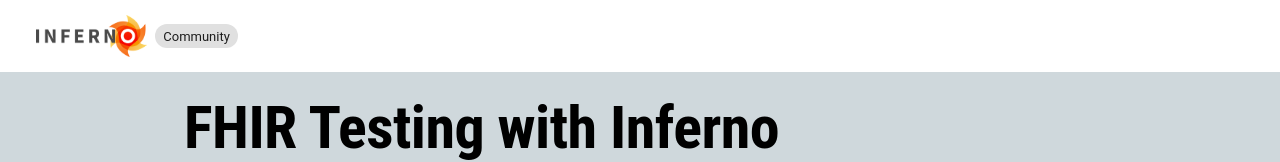
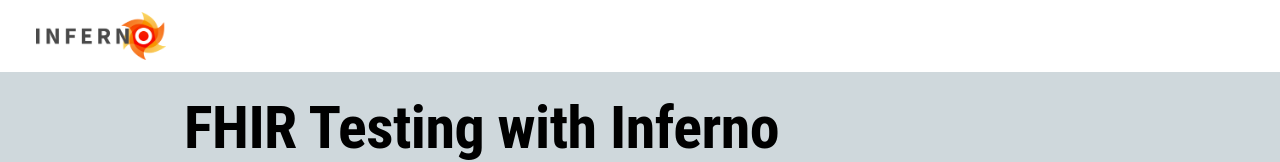
Before and after one commit to inferno-framework/inferno-core, a React app: page / in a window 1280 px wide. Shown: the top 162 px of the page. Built offline with nearby package versions, Linux system fonts and the light colour scheme; no server answers; the HTML template or start-up script is replaced by a standard one.

Commit message:
removing community label from header

```diff
--- a/client/src/components/App/App.tsx
+++ b/client/src/components/App/App.tsx
@@ -23,7 +23,7 @@
   return (
     <Router>
       <ThemeProvider>
-        <Header chipLabel="Community" />
+        <Header />
         <Container maxWidth="lg">
           <Switch>
             <Route exact path="/">
--- a/client/src/components/Header/Header.tsx
+++ b/client/src/components/Header/Header.tsx
@@ -1,14 +1,10 @@
 import React, { FC } from 'react';
 import useStyles from './styles';
 import logo from 'images/inferno_logo.png';
-import { Button, Chip, Container } from '@material-ui/core';
+import { Button, Container } from '@material-ui/core';
 import { useHistory } from 'react-router-dom';
 
-interface HeaderProps {
-  chipLabel?: string;
-}
-
-const Header: FC<HeaderProps> = ({ chipLabel }) => {
+const Header: FC<unknown> = () => {
   const styles = useStyles();
   const history = useHistory();
   function returnHome() {
@@ -20,7 +16,6 @@
         <Button onClick={() => returnHome()}>
           <img src={logo as string} alt="inferno logo" className={styles.logo} />
         </Button>
-        {chipLabel && <Chip label={chipLabel} size="small" />}
       </Container>
     </header>
   );
--- a/client/src/components/Header/styles.tsx
+++ b/client/src/components/Header/styles.tsx
@@ -11,6 +11,6 @@
   },
   logo: {
     objectFit: 'contain',
-    height: '3em',
+    height: '3.5em',
   },
 }));
```
